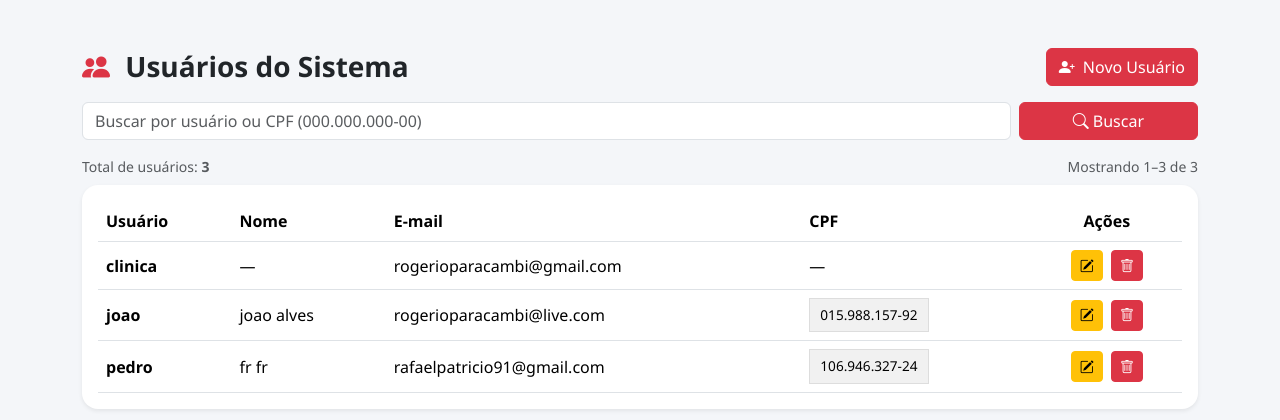
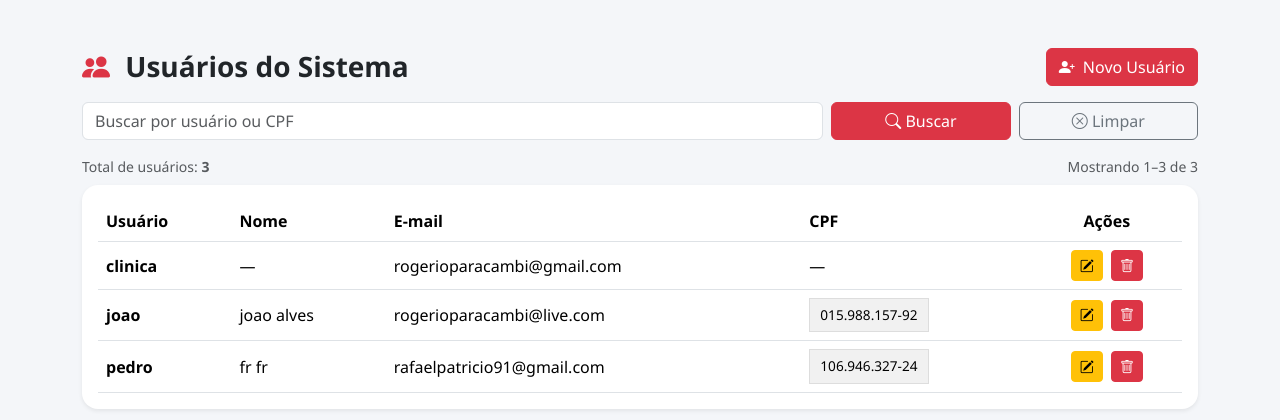
Before and after one commit to rfalves-wq/Clinica, a Django app: page /usuarios/ in a window 1280 px wide. Shown: the top 420 px of the page. Run offline with Django 5.2, Linux system fonts and the light colour scheme; data comes from the database, SQL or seed files in the repository.

Commit message:
botao atualizar ao lado do botao da busa

```diff
--- a/contas/templates/usuarios/usuario_list.html
+++ b/contas/templates/usuarios/usuario_list.html
@@ -54,22 +54,28 @@ body {
         </a>
     </div>
 
-    <!-- BUSCA -->
    <form method="get" class="row g-2 mb-3">
-        <div class="col-md-10">
+    <div class="col-md-8">
         <input type="text"
                name="q"
                value="{{ termo }}"
                class="form-control"
-       placeholder="Buscar por usuário ou CPF (000.000.000-00)">
+               placeholder="Buscar por usuário ou CPF">
+    </div>
 
-        </div>
     <div class="col-md-2 d-grid">
         <button class="btn btn-danger">
             <i class="bi bi-search"></i> Buscar
         </button>
     </div>
+
+    <div class="col-md-2 d-grid">
+        <a href="{% url 'usuario_list' %}" class="btn btn-outline-secondary">
+            <i class="bi bi-x-circle"></i> Limpar
+        </a>
+    </div>
 </form>
+
 
     <!-- STATUS -->
     <div class="d-flex justify-content-between align-items-center mb-2 text-muted small">
```
Lines whose indentation alone changed are shown as unchanged.
